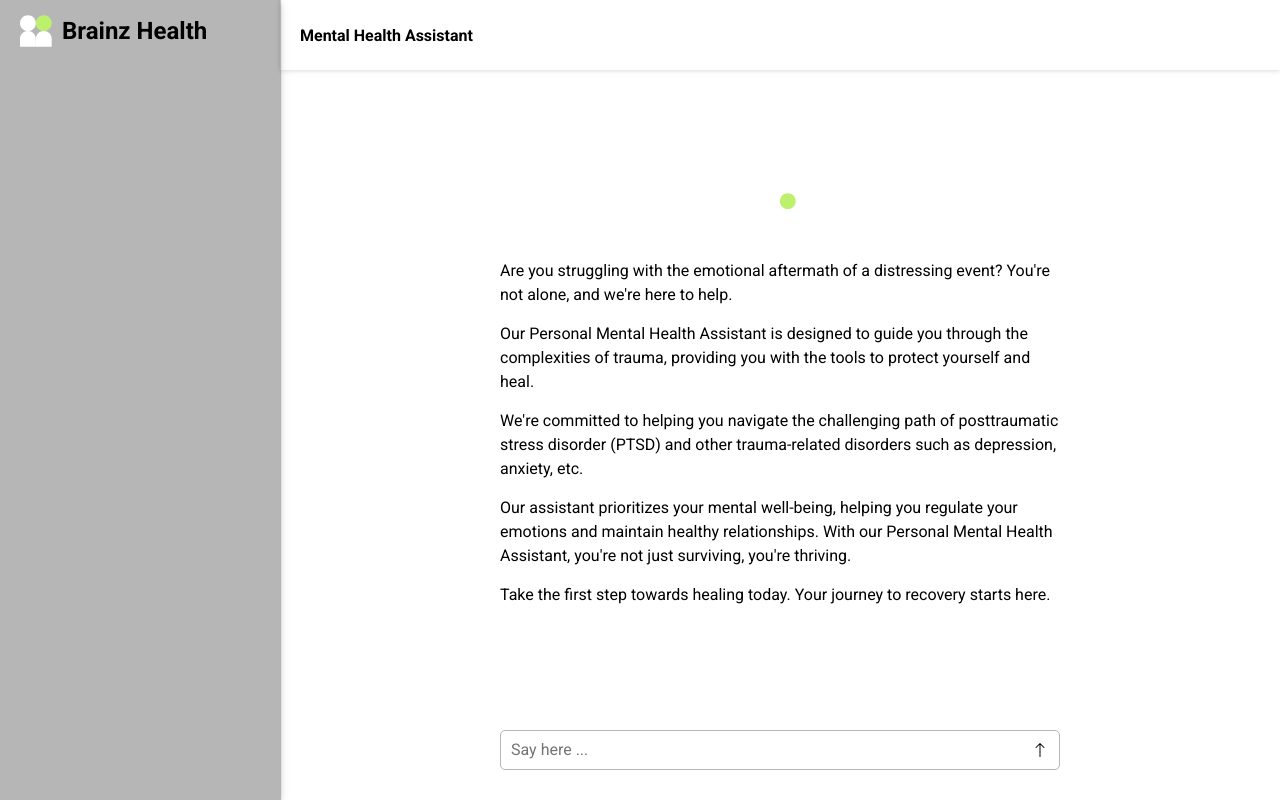
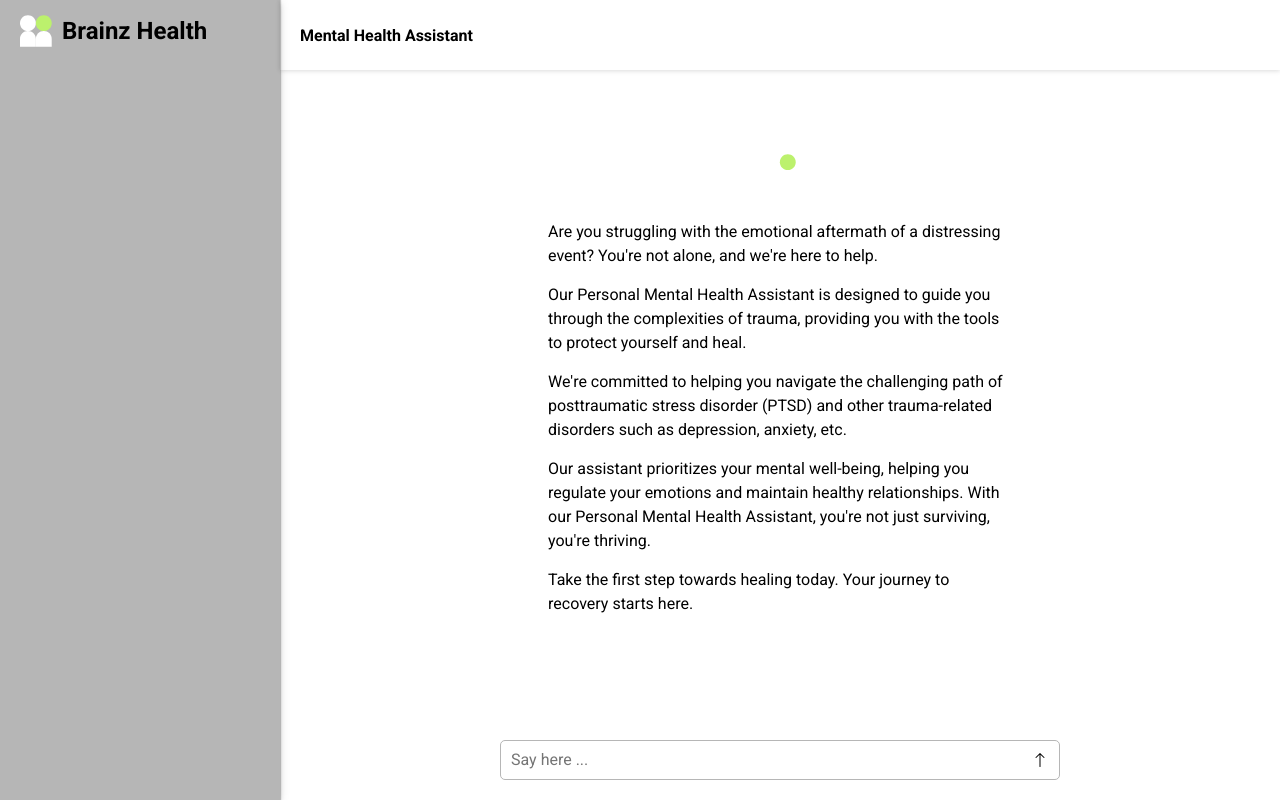
Before and after one commit to dymond9159/brainz-chatbot-web, a Next.js app: page / in a window 1280 px wide. Built offline with nearby package versions, Linux system fonts and the light colour scheme.

Commit message:
fix some scss

```diff
--- a/src/app/api/chat/route.ts
+++ b/src/app/api/chat/route.ts
@@ -58,7 +58,7 @@ export async function POST(req: Request) {
         ];
 
         const response = await openai.chat.completions.create({
-            model: "gpt-3.5-turbo",
+            model: llm ?? "gpt-3.5-turbo",
             stream: true,
             messages: [...ragPrompt, ...messages],
         });
--- a/src/pages/chat/chatpage.tsx
+++ b/src/pages/chat/chatpage.tsx
@@ -11,12 +11,7 @@ import {
     Box,
 } from "@/components/default";
 import { Logo, Navbar, Sidebar, WelcomeMessage } from "@/components/widgets";
-import {
-    Button,
-    ButtonGroup,
-    Icon,
-    Textarea,
-} from "@/components/ui-components";
+import { Button, ButtonGroup, Textarea } from "@/components/ui-components";
 import { Conversation } from "@/components/widgets/Conversation";
 
 const useRag = false;
@@ -105,8 +100,10 @@ const ChatPage: React.FC = () => {
                     <Content className="chat-content">
                         <Flex className="col items-center justify-center full">
                             <Content className="chat-area">
-                                {messages.length === 0 && <WelcomeMessage />}
                                 <Wrapper>
+                                    {messages.length === 0 && (
+                                        <WelcomeMessage />
+                                    )}
                                     <Box className="conversations">
                                         {messages.length > 0 &&
                                             messages.map((message, index) => (
--- a/src/styles/chatpage.scss
+++ b/src/styles/chatpage.scss
@@ -39,6 +39,7 @@
 
         .chat-content {
             height: calc(100vh - var(--header-height));
+            max-height: calc(100vh - var(--header-height));
             .flex {
                 height: 100%;
             }
@@ -46,7 +47,7 @@
             .wrapper {
                 width: 60%;
                 margin: auto;
-
+                margin-top: 40px;
                 @include lg {
                     width: 80%;
                 }
@@ -111,8 +112,7 @@
                 }
             }
             .chat-prompts {
-                height: 70px;
-
+                height: fit-content;
                 .input-area {
                     position: relative;
                     .prompt-buttons {
--- a/src/styles/components/widgets/welcome-message.scss
+++ b/src/styles/components/widgets/welcome-message.scss
@@ -1,16 +1,8 @@
 .welcome-body {
-    width: 60%;
+    width: 90%;
     margin:auto;
     gap: 20px;
     padding: 0px 20px;
-
-    @include lg {
-        width: 80%;
-    }
-
-    @include md {
-        width: 100%;
-    }
 
     .box {
         width: 60px;
--- a/src/styles/globals.scss
+++ b/src/styles/globals.scss
@@ -125,7 +125,8 @@ $xxl: 1480px;
   box-sizing: border-box;
   padding: 0;
   margin: 0;
-  transition: all 0.3s;
+  transition: all 0.2s;
+  animation: fadeIn 1s ease-in-out forwards;
 }
 
 ::-webkit-scrollbar {
```
